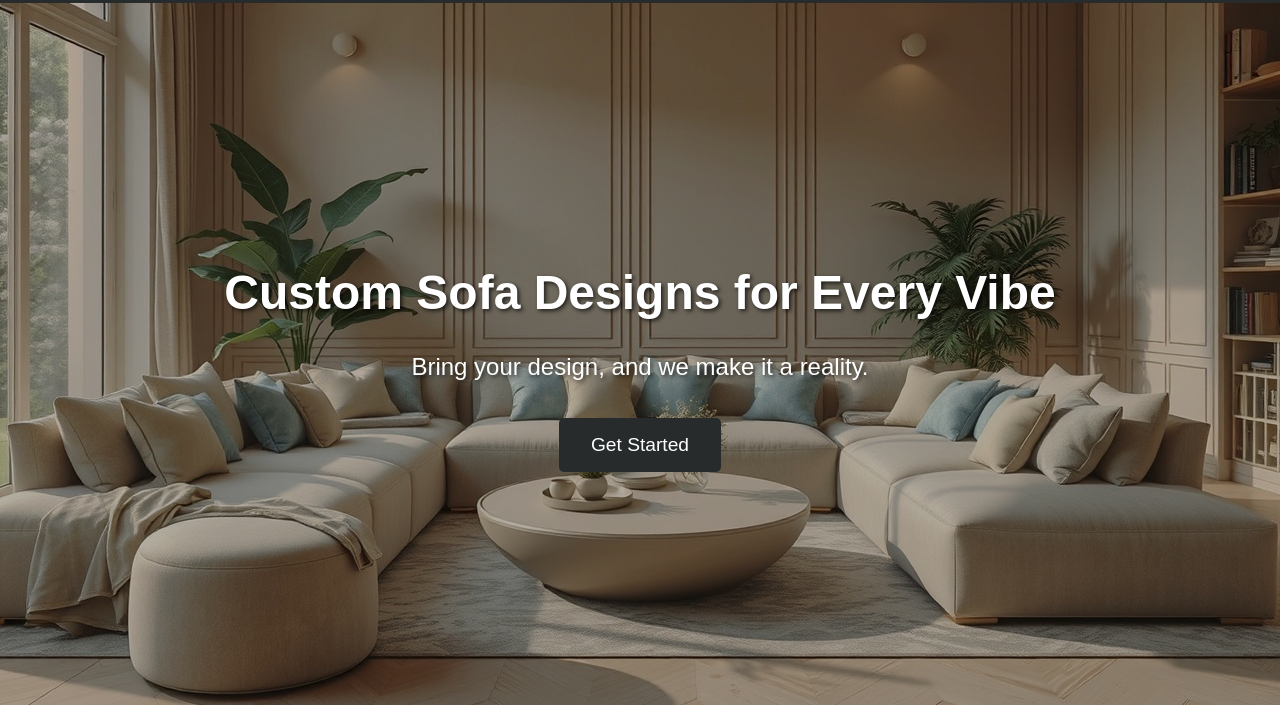
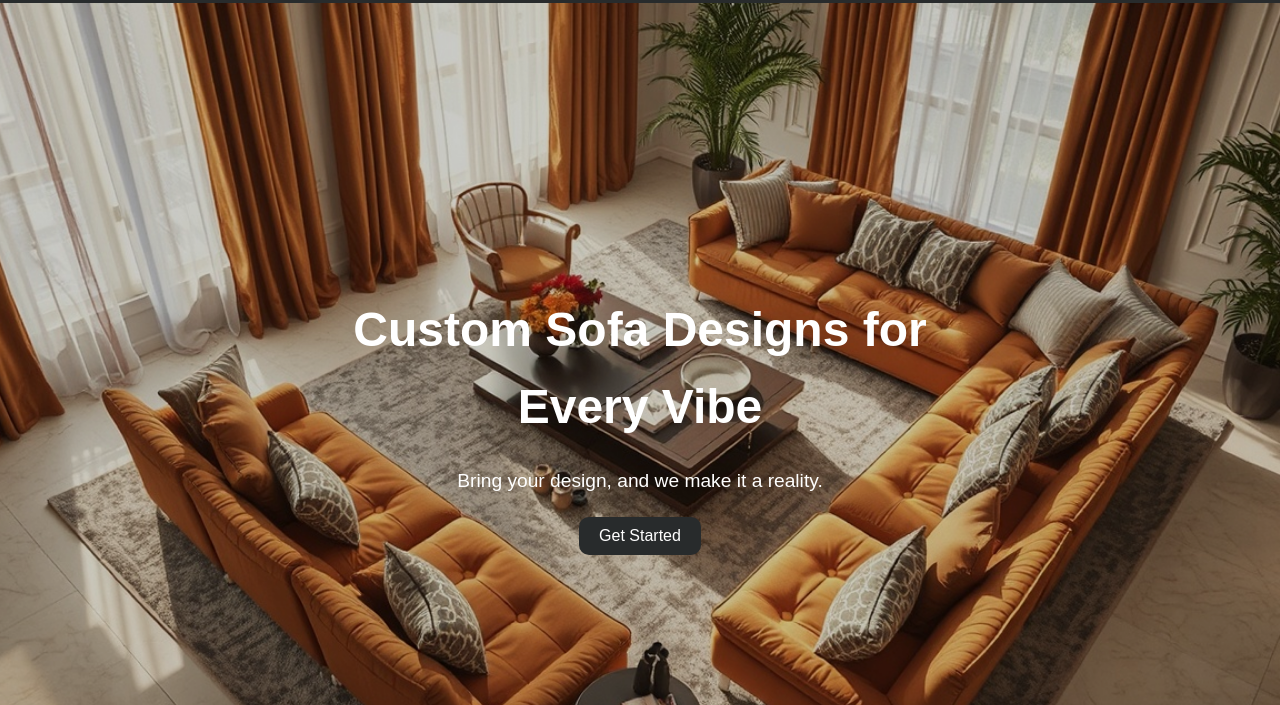
Before and after one commit to VibeFit/Website, a plain HTML site: page index.html in a window 1280 px wide. Shown: the part 95-800 px from the top of the page. Drawn offline with Linux system fonts and the light colour scheme.

Commit message:
Casaurol added

```diff
--- a/index.html
+++ b/index.html
@@ -23,12 +23,24 @@
         </div>
     </header>
     <div class="hero">
-        <div>
-            <h2>Custom Sofa Designs for Every Vibe</h2>
-            <p>Bring your design, and we make it a reality.</p>
-            <div class="cta">
-                <button onclick="window.location.href='#contact';">Get Started</button>
-            </div>
+        <div class="hero-content">
+          <h2>Custom Sofa Designs for Every Vibe</h2>
+          <p>Bring your design, and we make it a reality.</p>
+          <div class="cta">
+            <button onclick="window.location.href='#contact';">Get Started</button>
+          </div>
+        </div>
+
+        <div class="carousel-container">
+          <div class="carousel">
+            <img src="./Images/sofa_living_1.png" alt="Image 1">
+            <img src="./Images/sofa_living_2.png" alt="Image 2">
+            <img src="./Images/sofa_living_3.png" alt="Image 3">
+            <img src="./Images/sofa_living_4.png" alt="Image 4">
+            <img src="./Images/sofa_living_5.png" alt="Image 5">
+            <img src="./Images/sofa_living_6.png" alt="Image 6">
+            <img src="./Images/sofa_living_7.png" alt="Image 7">
+          </div>
         </div>
     </div>
     <section>
--- a/scripts.js
+++ b/scripts.js
@@ -3,3 +3,18 @@ document.addEventListener("DOMContentLoaded", () => {
         document.body.classList.add("loaded"); // Add class to trigger transitions
     }, 2000); // 1 second delay for animation
 });
+
+
+let currentIndex = 0;
+
+const images = document.querySelectorAll('.carousel img');
+const totalImages = images.length;
+
+function changeImage() {
+  currentIndex = (currentIndex + 1) % totalImages;
+  const offset = -currentIndex * 100;
+  document.querySelector('.carousel').style.transform = `translateX(${offset}%)`;
+}
+
+// Change image every 3 seconds
+setInterval(changeImage, 3000);
--- a/styles.css
+++ b/styles.css
@@ -121,55 +121,84 @@ header p {
     padding: 0;
     font-size: 0.8rem;
 }
-.hero{
-    background: url('./Images/sofa_living.png') no-repeat center center/cover;
+.hero {
     position: relative;
-    height: 90vh;
+    background: #000;
+    width: 100%;
+    height: 100vh; /* Full screen height */
+    overflow: hidden;
+  }
+
+  .hero-content {
+    position: absolute;
+    top: 50%;
+    left: 50%;
+    transform: translate(-50%, -50%);
+    color: white;
+    text-align: center;
+    z-index: 2; /* Ensures text stays on top */
+  }
+
+  .hero h2 {
+    font-size: 3em;
+    margin-bottom: 20px;
+  }
+
+  .hero p {
+    font-size: 1.2em;
+    margin-bottom: 20px;
+  }
+
+  .hero .cta button {
+    padding: 10px 20px;
+    font-size: 1em;
+    background-color: #282B2C;
+    color: white;
+    border: None;
+    cursor: pointer;
+    border-radius: 10px;
+    transition: background-color 0.3s;
+  }
+
+  .hero .cta button:hover {
+    background-color: #BDA490;
+  }
+
+  .carousel-container {
+    position: absolute;
+    top: 0;
+    left: 0;
+    width: 100%;
+    height: 100%;
+    overflow: hidden;
+    opacity: 0.8;
+    z-index: 1; /* Ensures carousel is behind the text */
+  }
+
+  .carousel {
     display: flex;
-    justify-content: center;
-    align-items: center;
-    color: #fff;
-    text-align: center;
-}
-.hero::before {
+    width: 100%;
+    height: 100%;
+    transition: transform 1.5s ease-in-out;
+  }
+
+  .carousel img {
+    min-width: 100%;
+    min-height: 100vh; /* Ensure images take up full screen height */
+    object-fit: cover; /* Ensure images cover the entire screen */
+  }
+
+  /* Optional: Darken the images */
+  .carousel img::after {
     content: '';
     position: absolute;
     top: 0;
     left: 0;
-    right: 0;
-    bottom: 0;
-    background-color: rgba(0, 0, 0, 0.3); /* Darkens the background by 20% */
+    width: 100%;
+    height: 100%;
+    background-color: rgba(0, 0, 0, 0.3); /* Darken the images */
     z-index: 1;
-}
-.hero div{
-    z-index: 99;
-}
-.hero h2 {
-    font-size: 3rem;
-    margin: 0;
-    text-shadow: 2px 2px 4px rgba(0, 0, 0, 0.7);
-}
-.hero p {
-    font-size: 1.5rem;
-    margin-top: 1rem;
-    text-shadow: 2px 2px 4px rgba(0, 0, 0, 0.7);
-}
-.cta {
-    margin-top: 2rem;
-}
-.cta button {
-    background: #282B2C;
-    color: #fff;
-    border: none;
-    padding: 1rem 2rem;
-    font-size: 1.2rem;
-    cursor: pointer;
-    border-radius: 5px;
-    transition: background 0.3s;
-}
-.cta button:hover {
-    background: #BDA490;
-}
+  }
 section {
     padding: 2rem 1rem;
     max-width: 1200px;
```
Also changed, not shown: Images/sofa_living_1.png (renamed from Images/sofa_living.png), Images/sofa_living_2.png (added), Images/sofa_living_3.png (added), Images/sofa_living_4.png (added), Images/sofa_living_5.png (added), Images/sofa_living_6.png (added), Images/sofa_living_7.png (added).
